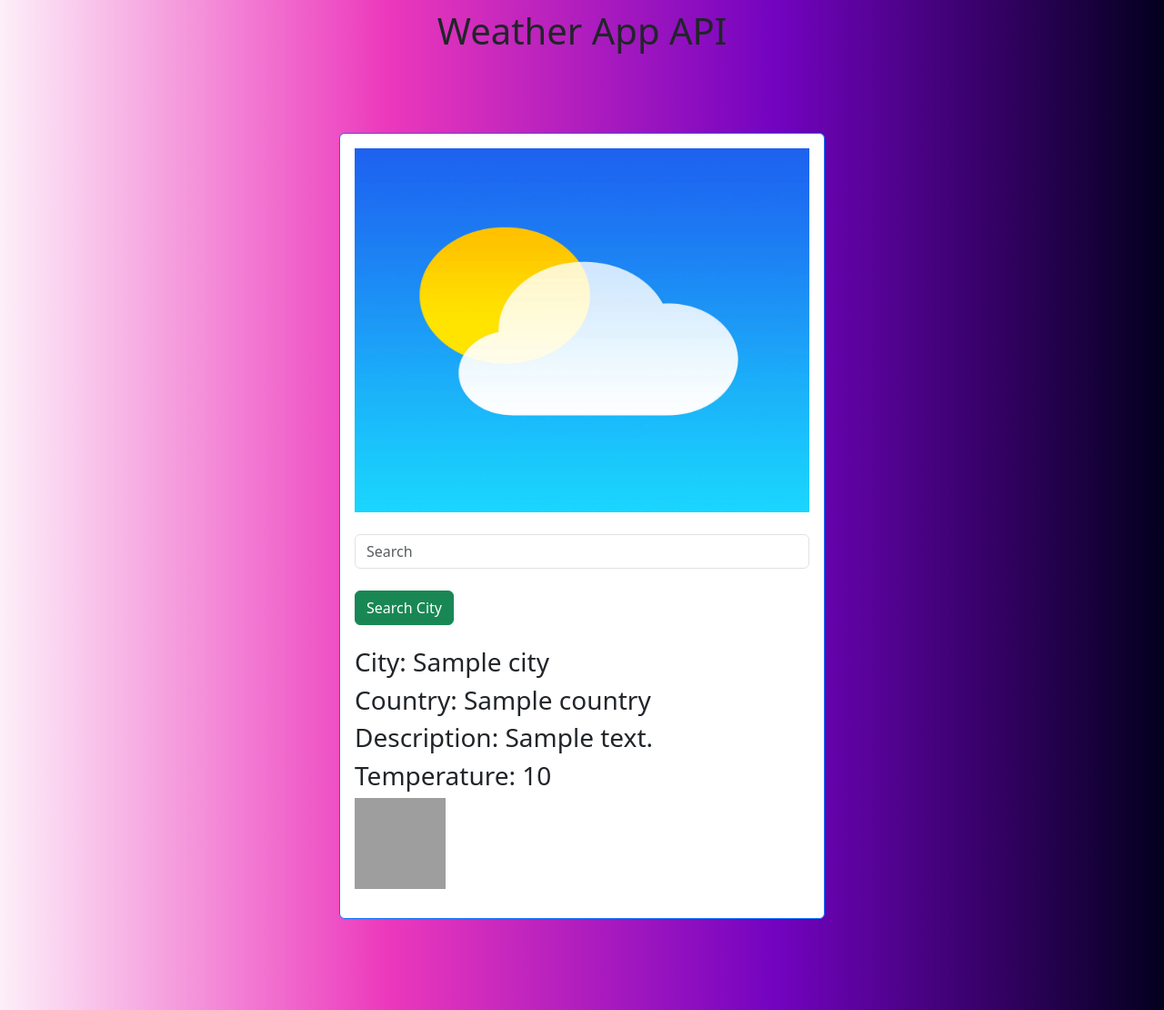
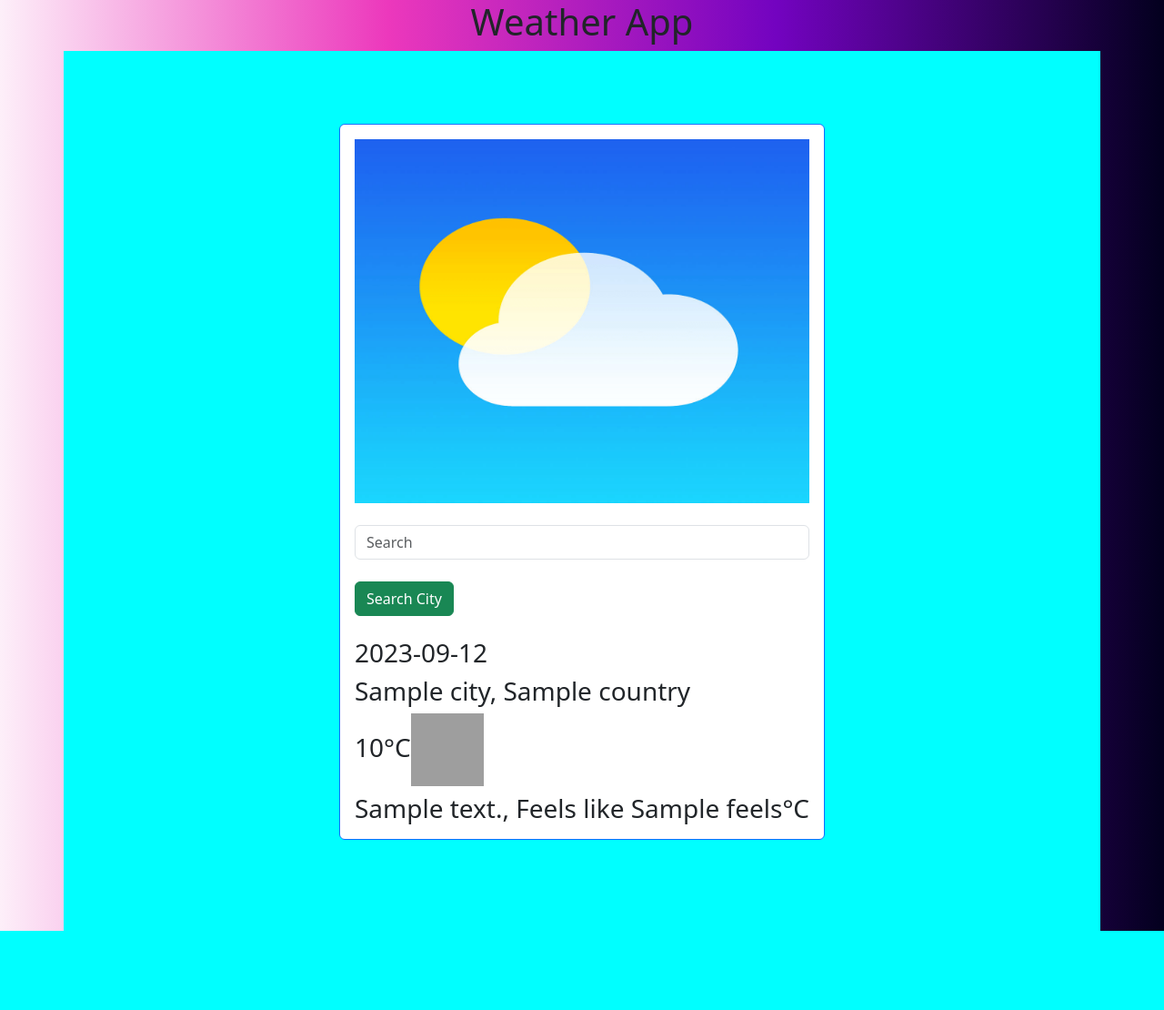
Before and after one commit to AndresSilverall/Weather-app, a Django app: template weatherApp/templates/index.html in a window 1280 px wide. Shown: the whole page at 91% size. After the commit the page ends 1023 px from the top, so only its background shows below. Run offline with Django 4.2, Linux system fonts and the light colour scheme; the template is opened without the code that fills it: most values are stand-ins (such as "Sample title", 1, 10 or a date in 2020); some libraries are stand-ins or nearby versions; grey boxes are pictures that could not be loaded.

Commit message:
se corrigio el form del frontend

```diff
--- a/weatherApp/static/css/home.css
+++ b/weatherApp/static/css/home.css
@@ -24,3 +24,8 @@ body {
 .text-center {
     padding-top: 10px;
 }
+
+
+.container  {
+    background-color: aqua;
+}
--- a/weatherApp/templates/index.html
+++ b/weatherApp/templates/index.html
@@ -1,19 +1,19 @@
 <!DOCTYPE html>
+{% load static %}
 {% load dictionary_values %}
-{% load static %}
+{% load get_date %}
 <html lang="en">
 <head>
 	<meta charset="UTF-8">
 	<meta name="viewport" content="width=device-width, initial-scale=1.0">
-	<link rel="stylesheet" href="{% static 'css/home.css'%}">
-	<link rel="stylesheet" href="{% static 'bootstrap/css/bootstrap.min.css'%}">
-	<link rel="stylesheet" href="{% static 'bootstrap/js/bootstrap.min.js'%}">
+	<link rel="stylesheet" href="{% static 'css/home.css' %}">
+	<link rel="stylesheet" href="{% static 'bootstrap/css/bootstrap.min.css' %}">
+	<link rel="stylesheet" href="{% static 'bootstrap/js/bootstrap.min.js' %}">
+	<link rel="shortcut icon" href="{% static 'images/favicon.png' %}"" type="image/x-icon">
 	<title>Weather App</title>
 </head>
 <body>
-	<div class="text-center">
-		<h1> Weather App API</h1>
-	</div>
+	<h1 class="main-text"> <center> Weather App</center></h1>
 		<div class="container">
 		 <div class="row justify-content-center">
 			<div class="col-sm-100">
@@ -30,13 +30,10 @@
 								</div>
 						</form>
 						<br>
-						<h3 class="card-text">City: {{ data|get_value:"City" }}</h3>
-						<h3 class="card-text">Country: {{ data|get_value:"Country" }} </h3>
-						<h3 class="card-text">Description: {{ data|get_value:"Description" }} </h3>
-						<h3 class="card-text">Temperature: {{ data|get_value:"Temperature" }} </h3>
-						<figure class="image is-50x50">
-							<img src="http://openweathermap.org/img/w/{{ data.icon }}.png " alt="Imagen.png" width="100" height="100">
-						</figure>
+							<h3 class="card-text">{% get_date %}</h3>
+							<h3 class="card-text">{{ data|get_value:"City" }}, {{ data|get_value:"Country" }}</h3>
+							<h3 class="card-text">{{ data|get_value:"Temperature" }}°C<img class="card-image-left" src="http://openweathermap.org/img/w/{{ data.icon }}.png " alt="Imagen.png" width="80" height="80"></h3>
+							<h3 class="card-text">{{ data|get_value:"Description" }}, Feels like {{ data|get_value:"feels" }}°C </h3>
 					</div>
 				</div>
 			</div>
--- /dev/null
+++ b/weatherApp/templatetags/get_date.py
@@ -0,0 +1,10 @@
+from django import template
+import datetime
+
+
+register = template.Library()
+
+
+@register.simple_tag
+def get_date():
+    return str(datetime.datetime.now().date())
```
Also changed, not shown: weatherApp/views.py (+15 -13 lines), weatherApp/static/images/favicon.png (added), weatherApp/templatetags/__init__.py (added).
